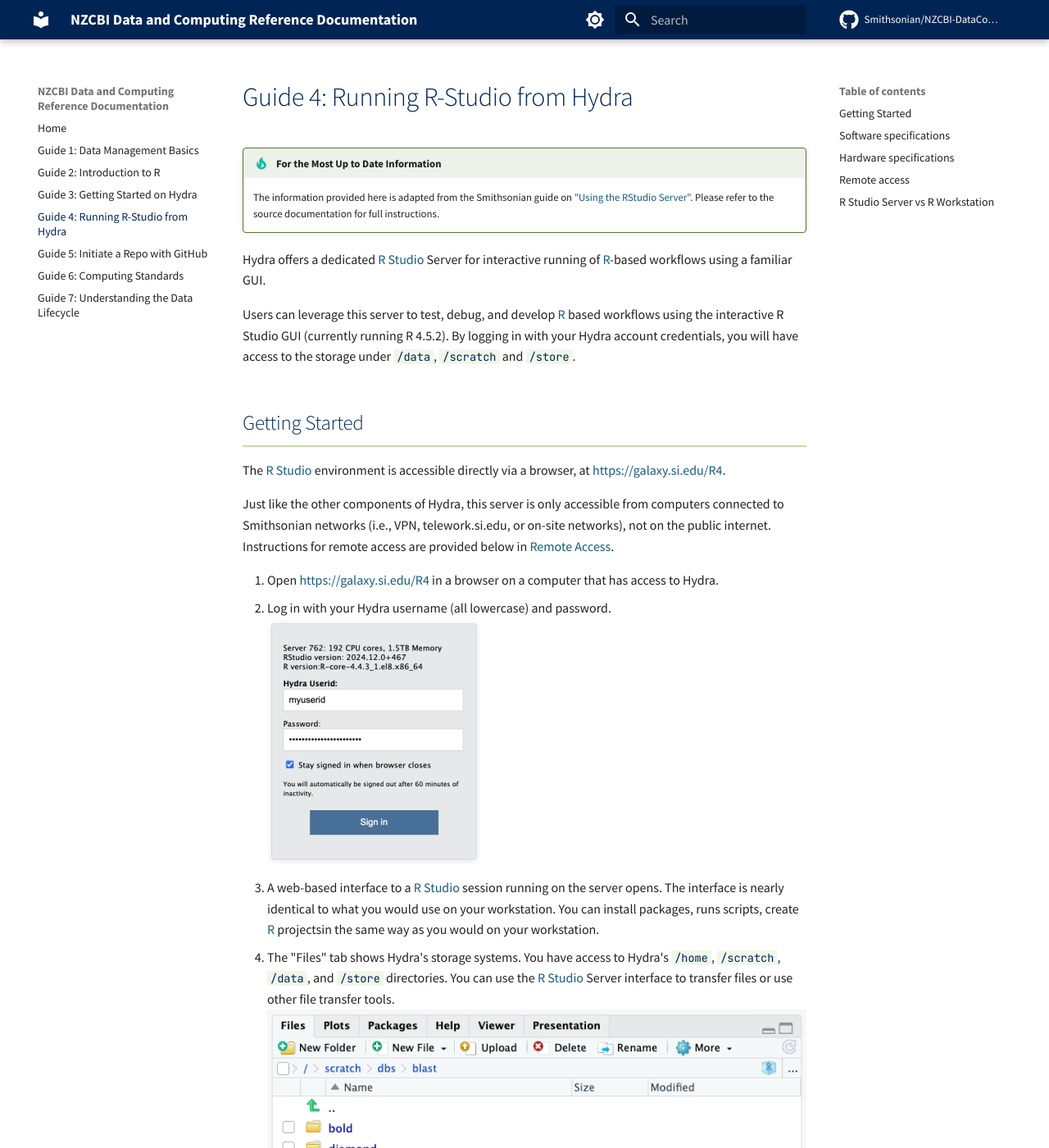
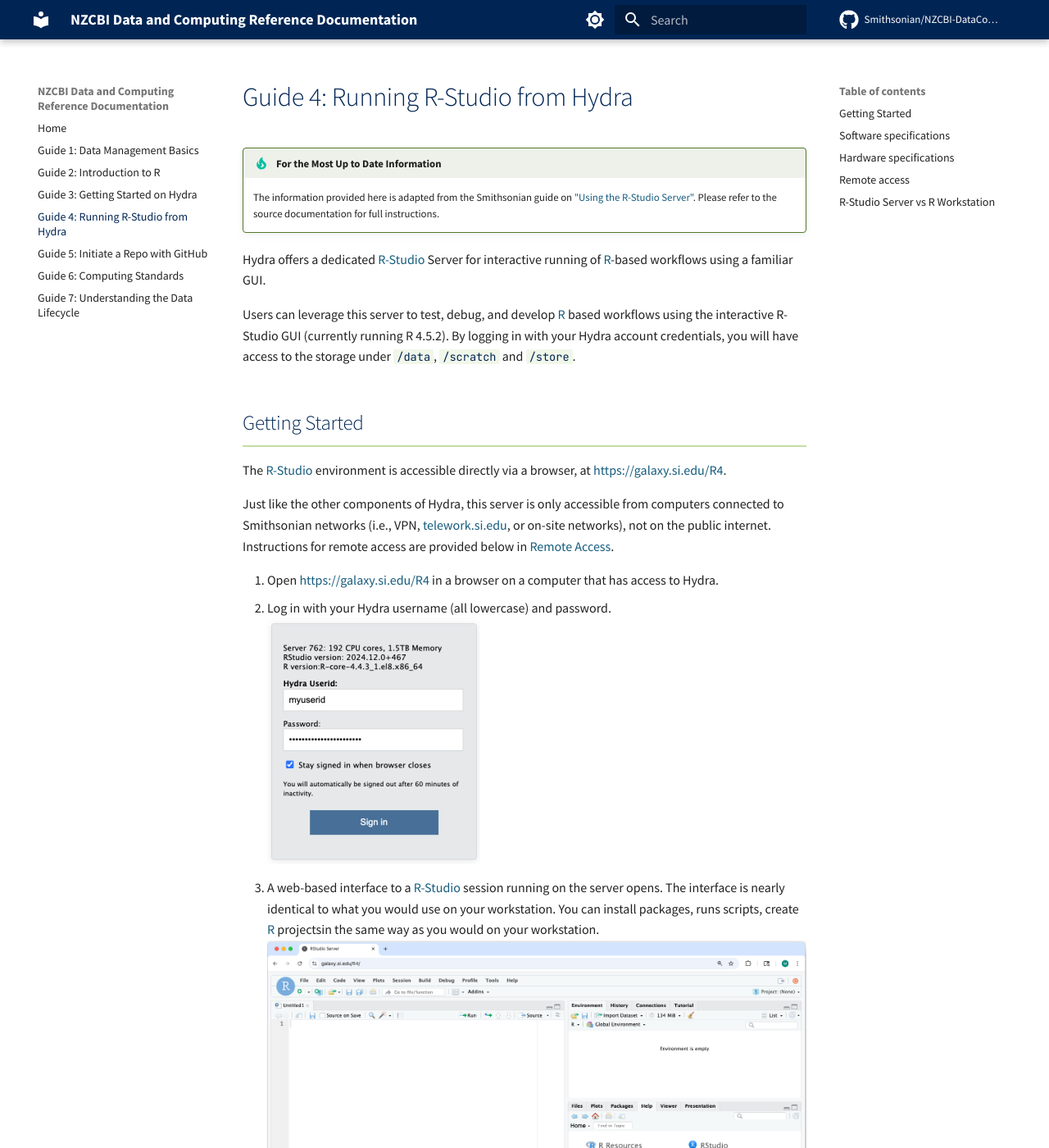
Before and after one commit to Smithsonian/NZCBI-DataComputingDocs, an MkDocs documentation site: the page built from docs/RStudio-Hydra.md, in a window 1280 px wide and 1400 px high. Shown: the whole window at 82% size. Built offline with MkDocs 1.6.1 and Material for MkDocs 9.7.7, drawn with Linux system fonts in a browser that asks for light colours; comment, search, counter and statistics services are not loaded; some of the changed text lies outside the part shown.

Commit message:
Adding new image

```diff
--- a/docs/RStudio-Hydra.md
+++ b/docs/RStudio-Hydra.md
@@ -1,24 +1,25 @@
 # Guide 4: Running R-Studio from Hydra
 
 !!! tip "For the Most Up to Date Information"
-    The information provided here is adapted from the Smithsonian guide on ["Using the RStudio Server"](https://confluence.si.edu/spaces/HPC/pages/385975502/Using+the+RStudio+Server). Please refer to the source documentation for full instructions.
+    The information provided here is adapted from the Smithsonian guide on ["Using the R-Studio Server"](https://confluence.si.edu/spaces/HPC/pages/385975502/Using+the+RStudio+Server). Please refer to the source documentation for full instructions.
 
-Hydra offers a dedicated [R Studio](https://posit.co/download/rstudio-desktop) Server for interactive running of [R](https://cran.r-project.org/)-based workflows using a familiar GUI.
+Hydra offers a dedicated [R-Studio](https://posit.co/download/rstudio-desktop) Server for interactive running of [R](https://cran.r-project.org/)-based workflows using a familiar GUI.
 
-Users can leverage this server to test, debug, and develop [R](https://cran.r-project.org/) based workflows using the interactive R Studio GUI (currently running R 4.5.2). By logging in with your Hydra account credentials, you will have access to the storage under `/data`, `/scratch` and `/store`.
+Users can leverage this server to test, debug, and develop [R](https://cran.r-project.org/) based workflows using the interactive R-Studio GUI (currently running R 4.5.2). By logging in with your Hydra account credentials, you will have access to the storage under `/data`, `/scratch` and `/store`.
 
 ## Getting Started
 
-The [R Studio](https://posit.co/download/rstudio-desktop) environment is accessible directly via a browser, at [https://galaxy.si.edu/R4](https://galaxy.si.edu/R4).
+The [R-Studio](https://posit.co/download/rstudio-desktop) environment is accessible directly via a browser, at [https://galaxy.si.edu/R4](https://galaxy.si.edu/R4).
 
-Just like the other components of Hydra, this server is only accessible from computers connected to Smithsonian networks (i.e., VPN, telework.si.edu, or on-site networks), not on the public internet. Instructions for remote access are provided below in [Remote Access](#remote-access).
+Just like the other components of Hydra, this server is only accessible from computers connected to Smithsonian networks (i.e., VPN, [telework.si.edu](https://telework.si.edu), or on-site networks), not on the public internet. Instructions for remote access are provided below in [Remote Access](#remote-access).
 
 1. Open [https://galaxy.si.edu/R4](https://galaxy.si.edu/R4) in a browser on a computer that has access to Hydra.
 2. Log in with your Hydra username (all lowercase) and password.
 ![login Image](assets/Login.png)
-3. A web-based interface to a [R Studio](https://posit.co/download/rstudio-desktop) session running on the server opens. The interface is nearly identical to what you would use on your workstation.
+3. A web-based interface to a [R-Studio](https://posit.co/download/rstudio-desktop) session running on the server opens. The interface is nearly identical to what you would use on your workstation.
 You can install packages, runs scripts, create [R](https://cran.r-project.org/) projectsin the same way as you would on your workstation.
-4. The "Files" tab shows Hydra's storage systems. You have access to Hydra's `/home`, `/scratch`, `/data`, and `/store` directories. You can use the [R Studio](https://posit.co/download/rstudio-desktop) Server interface to transfer files or use other file transfer tools.
+![RStudio](assets/RStudio.png)
+4. The "Files" tab shows Hydra's storage systems. You have access to Hydra's `/home`, `/scratch`, `/data`, and `/store` directories. You can use the [R-Studio](https://posit.co/download/rstudio-desktop) Server interface to transfer files or use other file transfer tools.
 ![Files](assets/Files.png)
 5. All computations are performed on the dedicated server. If you close the browser window, your R session continues so objects in memory are preserved and computations will continue.
 
@@ -54,14 +55,14 @@
 and then press the enter/return key.
 ![Remote](assets/Galaxy.png)
 
-3. The [R Studio](https://posit.co/download/rstudio-desktop) Server login page will open in the same way as if you were onsite.
+3. The [R-Studio](https://posit.co/download/rstudio-desktop) Server login page will open in the same way as if you were onsite.
 
-## R Studio Server vs R Workstation
+## R-Studio Server vs R Workstation
 
-Using [R Studio](https://posit.co/download/rstudio-desktop) Server is nearly identical to running the standard workstation version of [R Studio](https://posit.co/download/rstudio-desktop). Below are some instances where they differ:
+Using [R-Studio](https://posit.co/download/rstudio-desktop) Server is nearly identical to running the standard workstation version of [R-Studio](https://posit.co/download/rstudio-desktop). Below are some instances where they differ:
 
 a. File transfer
 
-Your data must be transferred to/from Hydra to work on it - directories in `/home`, `/data`, and `/scratch` are all available on this server. Note: `/store` is not available at this time. The Hydra storage guidance, quotas, and scrubber policies apply to data used through the dedicated [R Studio](https://posit.co/download/rstudio-desktop) Server.
+Your data must be transferred to/from Hydra to work on it - directories in `/home`, `/data`, and `/scratch` are all available on this server. Note: `/store` is not available at this time. The Hydra storage guidance, quotas, and scrubber policies apply to data used through the dedicated [R-Studio](https://posit.co/download/rstudio-desktop) Server.
 
-In addition to the existing file transfer tools for Hydra (see the [file transfer guide](https://confluence.si.edu/spaces/HPC/pages/163152227/Transferring+Files+to+from+Hydra), [quick start guide](https://confluence.si.edu/spaces/HPC/pages/163152218/Quick+Start+Guide), and [Globus](https://smithsonian.github.io/globus-docs/)), [R Studio](https://posit.co/download/rstudio-desktop) Server has built-in tools for file transfers. These built-in tools are best for small files or quick edits. For large files or large file sets consider other file transfer tools.
+In addition to the existing file transfer tools for Hydra (see the [file transfer guide](https://confluence.si.edu/spaces/HPC/pages/163152227/Transferring+Files+to+from+Hydra), [quick start guide](https://confluence.si.edu/spaces/HPC/pages/163152218/Quick+Start+Guide), and [Globus](https://smithsonian.github.io/globus-docs/)), [R-Studio](https://posit.co/download/rstudio-desktop) Server has built-in tools for file transfers. These built-in tools are best for small files or quick edits. For large files or large file sets consider other file transfer tools.
```
Also changed, not shown: other parts of docs/RStudio-Hydra.md (+5 -5 lines).
